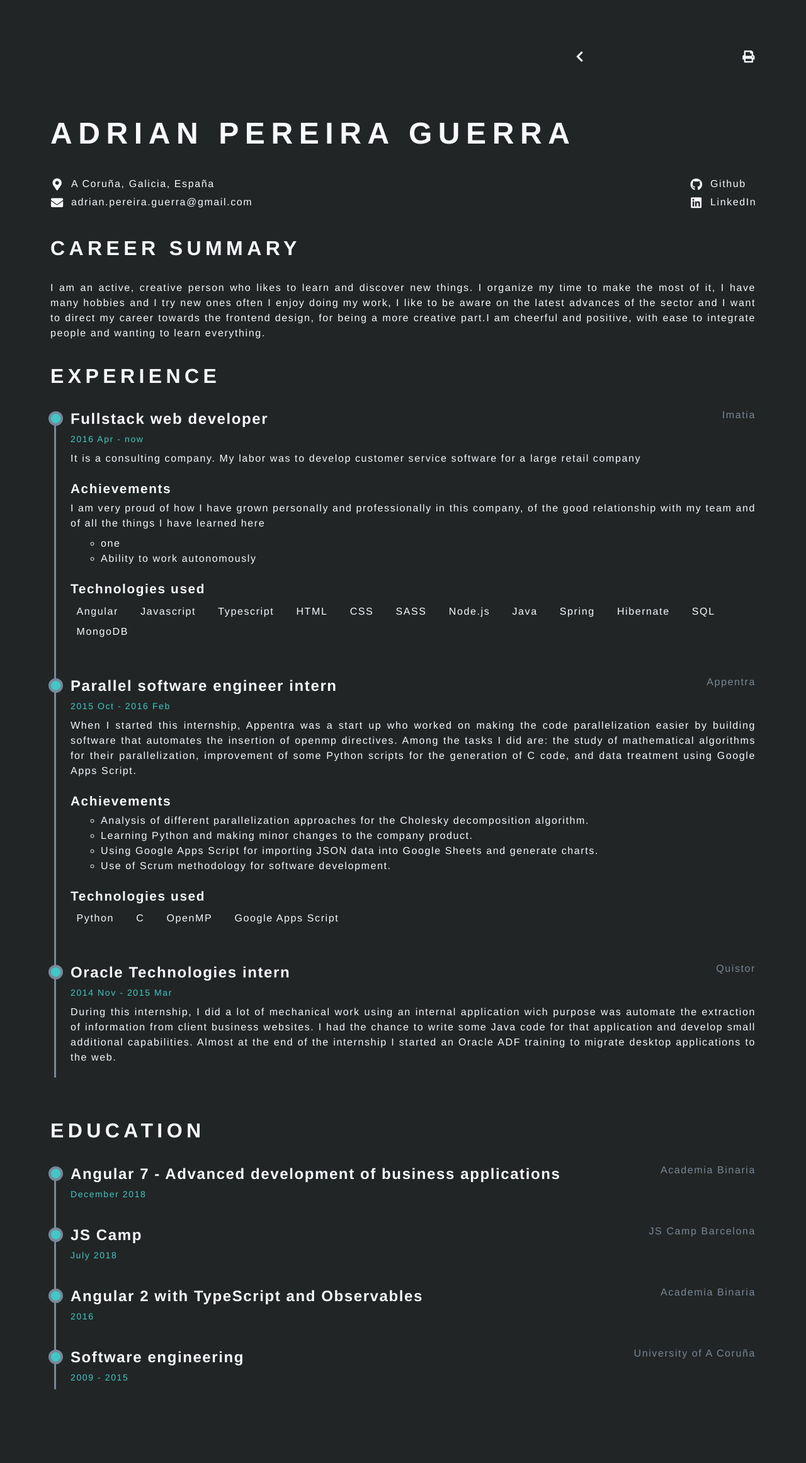
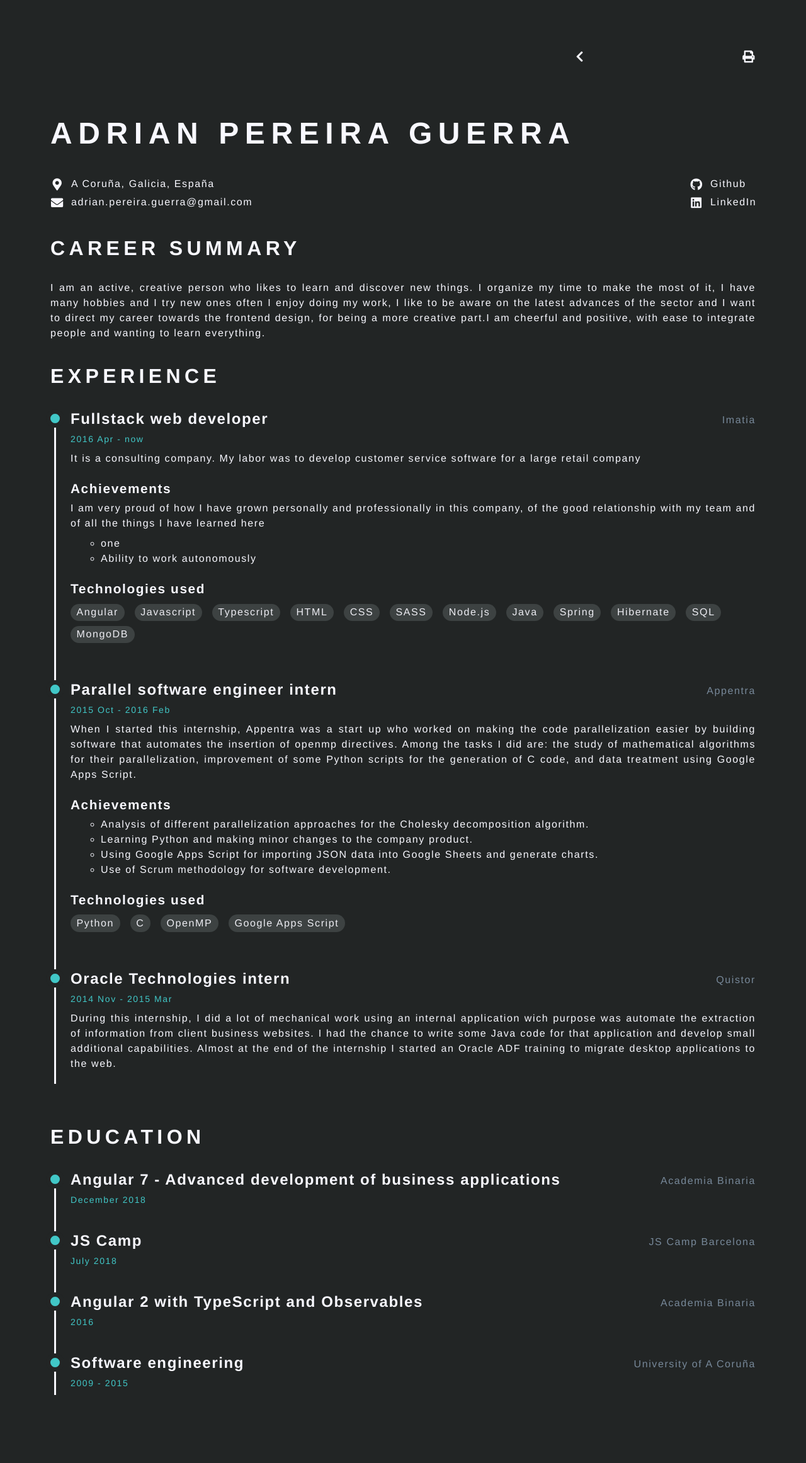
Before and after one commit to adrisons/adrisons.github.io, a Jekyll site: the page built from curriculum.html, in a window 1280 px wide. Shown: the whole page at 63% size. Built offline with Jekyll 4.4.1, drawn with Linux system fonts in a browser that asks for light colours; nearby versions of some CDN libraries.

Commit message:
two color b/n style

```diff
--- a/_layouts/curriculum.html
+++ b/_layouts/curriculum.html
@@ -23,21 +23,44 @@
         <script>
             var print = 0;
             function changeColor() {
+                let root = document.documentElement;
+
                 if (print) {
-                    document.body.style.background = '#212424';
-                    document.body.style.color = '#F8F8FF';
+                    document.body.style.background = 'var(--main-bg-dark)';
+                    document.body.style.color = 'var(--main-bg-light)';
+                    root.style.setProperty('--card-color', 'var(--card-light)');
+                    root.style.setProperty('--card-bg', 'var(--card-dark)');
+
+                    root.style.setProperty(
+                        '--timeline-color',
+                        'var(--main-bg-light)'
+                    );
+
+                    root.style.setProperty(
+                        '--timeline-item-border',
+                        'var(--main-bg-dark)'
+                    );
                 } else {
-                    document.body.style.background = '#F8F8FF';
-                    document.body.style.color = '#212424';
+                    document.body.style.background = 'var(--main-bg-light)';
+                    document.body.style.color = 'var(--main-bg-dark)';
+                    root.style.setProperty('--card-color', 'var(--card-dark)');
+                    root.style.setProperty('--card-bg', 'var(--card-light)');
+
+                    root.style.setProperty(
+                        '--timeline-color',
+                        'var(--main-bg-dark)'
+                    );
+                    root.style.setProperty(
+                        '--timeline-item-border',
+                        'var(--main-bg-light)'
+                    );
                 }
                 print = !print;
             }
         </script>
     </head>
     <body class="curriculum">
-        <a class="back" href="/">
-            <i class="fas fa-chevron-left"></i>
-        </a>
+        <a class="back" href="/"> <i class="fas fa-chevron-left"></i> </a>
         <a class="print" onclick="changeColor()">
             <i class="fas fa-print"></i>
         </a>
--- a/assets/css/styles.css
+++ b/assets/css/styles.css
@@ -2,6 +2,14 @@
     --main-bg-dark: hsl(180, 4%, 14%);
     --main-bg-light: #f8f8ff;
     --main-link-green: #41c7c7;
+
+    --card-dark: hsl(180, 4%, 25%);
+    --card-light: hsl(240, 20%, 94%);
+    --card-bg: var(--card-dark);
+    --card-color: var(--card-light);
+
+    --timeline-color: var(--main-bg-light);
+    --timeline-item-border: var(--main-bg-dark);
 }
 
 body {
@@ -85,7 +93,7 @@
     display: inline-block;
     width: 3px;
     height: calc(100% - 3em);
-    background: lightslategrey;
+    background-color: var(--timeline-color);
     left: 6px;
     top: 20px;
     position: absolute;
@@ -103,11 +111,11 @@
     content: '';
     display: inline-block;
     position: absolute;
-    left: -35px;
-    top: 6px;
+    left: -39px;
+    top: 3px;
     width: 15px;
     height: 15px;
-    border: 4px solid lightslategrey;
+    border: 7px solid var(--timeline-item-border);
     background: var(--main-link-green);
     border-radius: 50%;
 }
@@ -122,6 +130,7 @@
     float: left;
     width: 100%;
     display: flex;
+    align-items: center;
 }
 
 .timeline-item > .header > .title > .main {
@@ -188,10 +197,9 @@
 .cards > ul > li {
     position: relative;
     float: left;
-    color: var(--main-bg-light);
-    background-color: var(--main-bg-dark);
-    padding-right: 0.6em;
-    padding-left: 0.6em;
+    color: var(--card-color);
+    background-color: var(--card-bg);
+    padding: 0.1em 0.6em 0.1em 0.6em;
     border-radius: 10rem;
     margin-right: 1em;
     margin-bottom: 0.5em;
```
Also changed, not shown: 2 other files.
